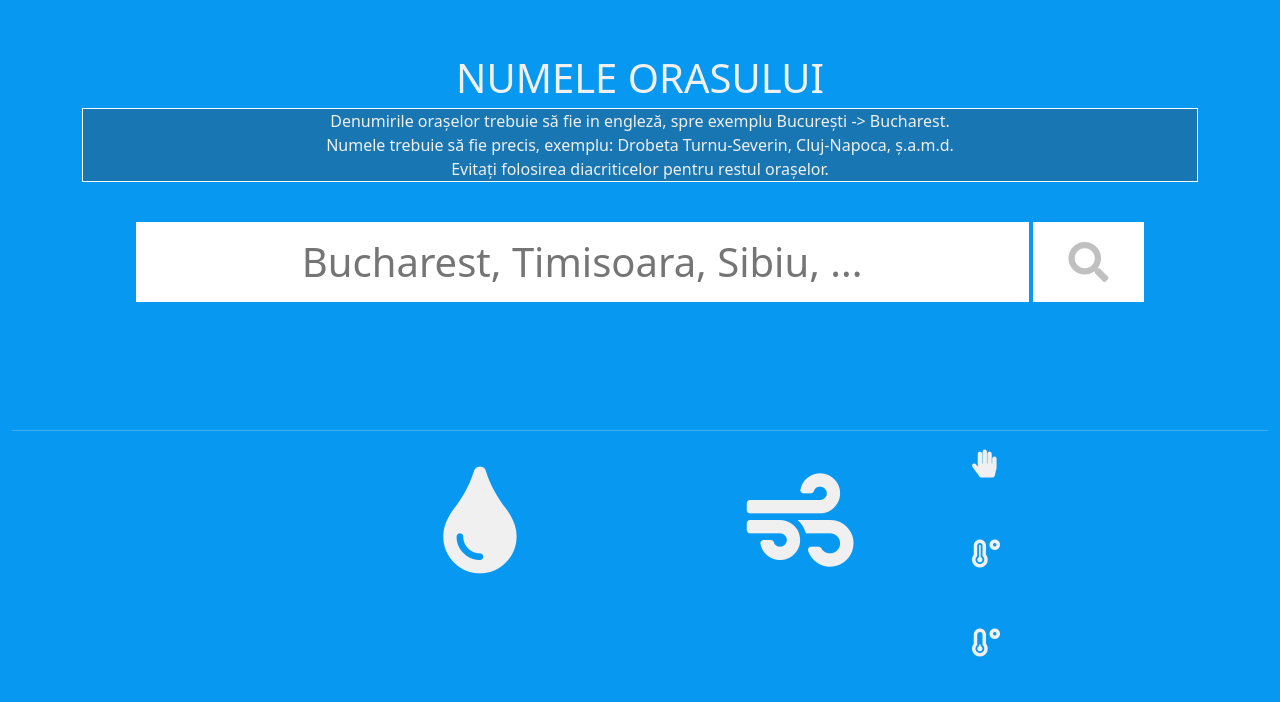
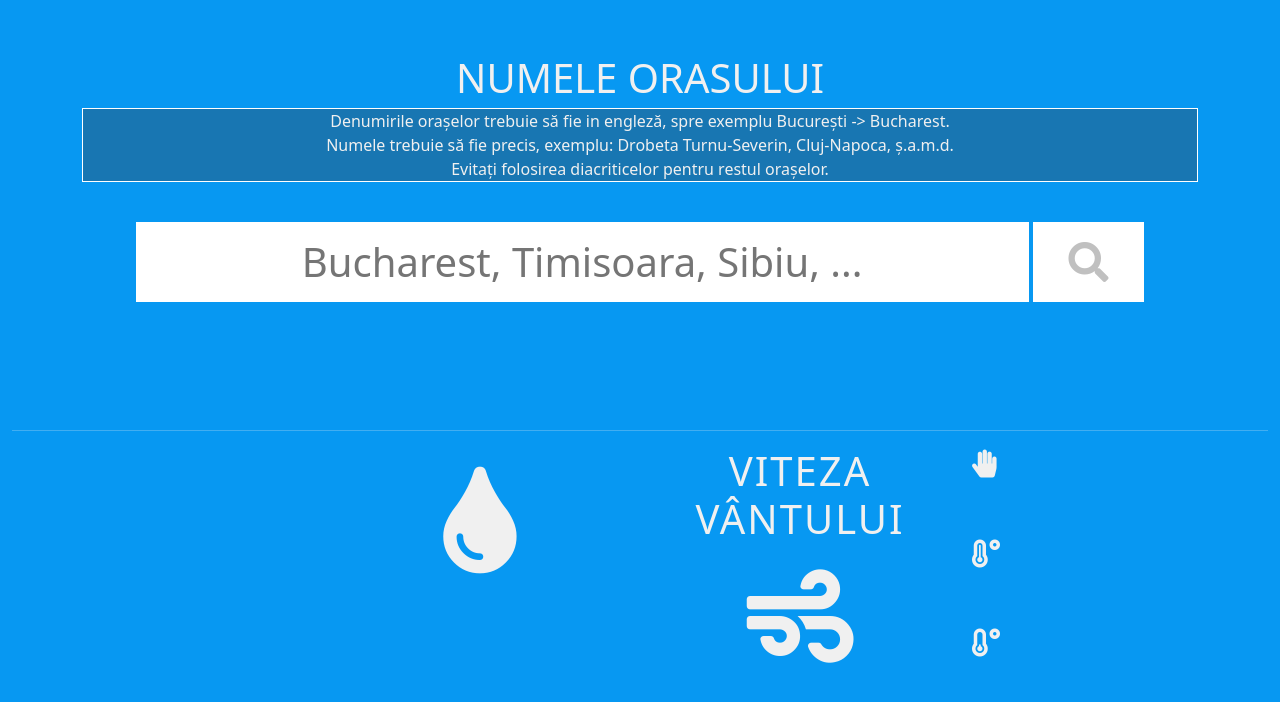
Before and after one commit to alexandrubunea/web-weather-app, a plain HTML site: page index.html in a window 1280 px wide. Drawn offline with Linux system fonts and the light colour scheme; no server answers.

Commit message:
minor text bug fixed

```diff
--- a/index.html
+++ b/index.html
@@ -44,7 +44,7 @@
                 <h3 id="weatherIcon"><i class="fas fa-tint"></i></h3>
             </div>
             <div class="col br">
-                <h3 id="windSpeedTitle"></h3>
+                <h3 id="windSpeedTitle">VITEZA VÂNTULUI</h3>
                 <h3 id="windSpeedIcon"><i class="fas fa-wind"></i></h3>
                 <h3 id="windSpeedInfo"></h3>
             </div>
```
